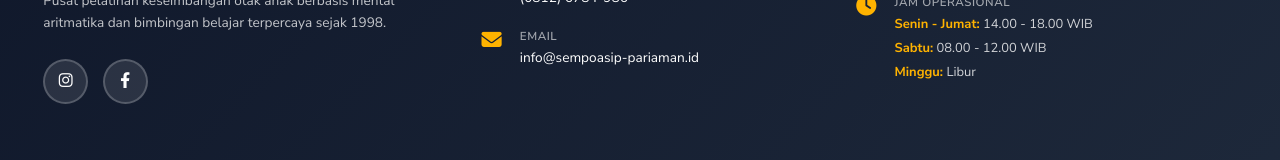
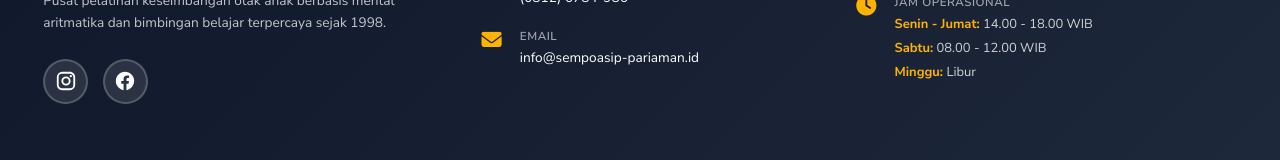
Before and after one commit to Aldi8867/web-sempoa-sip-pariaman, a React (Vite) app in the folder frontend/: page / in a window 1280 px wide. Shown: the part 5496-5656 px from the top of the page. Built offline with nearby package versions, Linux system fonts and the light colour scheme.

Commit message:
fix: resolve gallery grid auto-fit layout gap and restore IG/FB footer icons with local SVGs

```diff
--- a/frontend/src/pages/public/GaleriPage.tsx
+++ b/frontend/src/pages/public/GaleriPage.tsx
@@ -175,7 +175,7 @@ export const GaleriPage: React.FC = () => {
 
       {/* MAIN CONTENT */}
       <main className="content-section-prog" style={{ maxWidth: '1200px', margin: '0 auto', padding: '3.5rem 1.5rem' }}>
-        <div className="gallery-grid" id="publicGalleryGrid" style={{ display: 'grid', gridTemplateColumns: 'repeat(auto-fill, minmax(260px, 1fr))', gap: '1.5rem' }}>
+        <div className="gallery-grid" id="publicGalleryGrid" style={{ display: 'grid', gridTemplateColumns: 'repeat(auto-fit, minmax(260px, 1fr))', gap: '1.5rem' }}>
           {galleryItems.map((item, idx) => (
             <div
               key={idx}
--- a/frontend/src/pages/public/HomePage.tsx
+++ b/frontend/src/pages/public/HomePage.tsx
@@ -573,7 +573,7 @@ export const HomePage: React.FC = () => {
             <h2>Galeri Kegiatan Pembelajaran dan Prestasi</h2>
             <p>Mengintip keceriaan anak-anak didik kami saat belajar, berlatih, dan berprestasi bersama</p>
           </div>
-          <div className="gallery-grid" style={{ display: 'grid', gridTemplateColumns: 'repeat(auto-fill, minmax(240px, 1fr))', gap: '1.25rem', textAlign: 'center' }}>
+          <div className="gallery-grid" style={{ display: 'grid', gridTemplateColumns: 'repeat(auto-fit, minmax(250px, 1fr))', gap: '1.25rem', textAlign: 'center' }}>
             <div className="gallery-card" onClick={() => setLightboxImg({ src: '/assets/image/kegiatan-1.webp', title: 'Siswa Praktek Sholat Berjamaah' })} style={{ background: 'white', borderRadius: '12px', overflow: 'hidden', border: '3px solid #f57c00', boxShadow: '0 6px 18px rgba(245, 124, 0, 0.15)', cursor: 'pointer' }}>
               <div className="gallery-img-wrap" style={{ width: '100%', aspectRatio: '3 / 4', overflow: 'hidden' }}>
                 <img src="/assets/image/kegiatan-1.webp" alt="Siswa Praktek Sholat Berjamaah" loading="lazy" style={{ width: '100%', height: '100%', objectFit: 'cover' }} />
@@ -647,10 +647,10 @@ export const HomePage: React.FC = () => {
               </p>
               <div className="footer-social-links">
                 <a href="https://www.instagram.com/sempoasippariaman1?igsh=MXgyeHgyeWk0czUyeA==" target="_blank" rel="noopener noreferrer" title="Instagram Sempoa SIP">
-                  <i className="fab fa-instagram"></i>
+                  <img src="/assets/icons/instagram.svg" alt="Instagram" className="social-icon-img" />
                 </a>
                 <a href="https://www.facebook.com/share/14kTZEcbvgw/" target="_blank" rel="noopener noreferrer" title="Facebook Sempoa SIP">
-                  <i className="fab fa-facebook-f"></i>
+                  <img src="/assets/icons/facebook.svg" alt="Facebook" className="social-icon-img" />
                 </a>
               </div>
             </div>
--- a/frontend/src/styles/style-main.css
+++ b/frontend/src/styles/style-main.css
@@ -1039,6 +1039,17 @@ img {
   border-color: var(--color-accent-gold);
   color: #0F172A;
   transform: translateY(-3px);
+}
+
+.social-icon-img {
+  width: 22px;
+  height: 22px;
+  filter: brightness(0) invert(1);
+  transition: filter 0.3s ease;
+}
+
+.footer-social-links a:hover .social-icon-img {
+  filter: brightness(0);
 }
 
 .footer-section {
```
